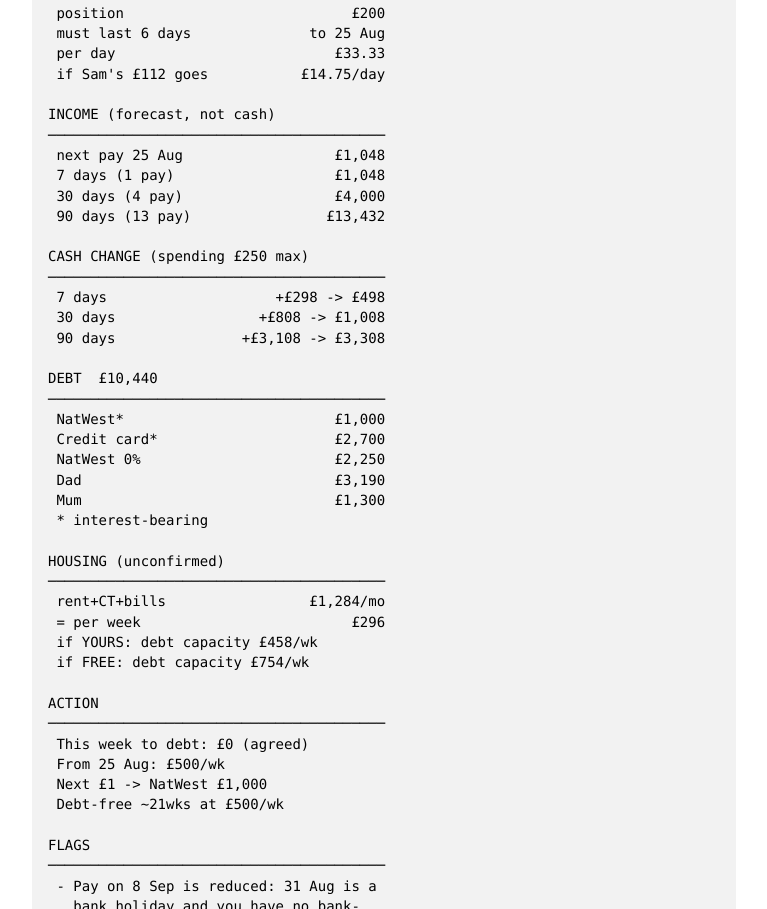
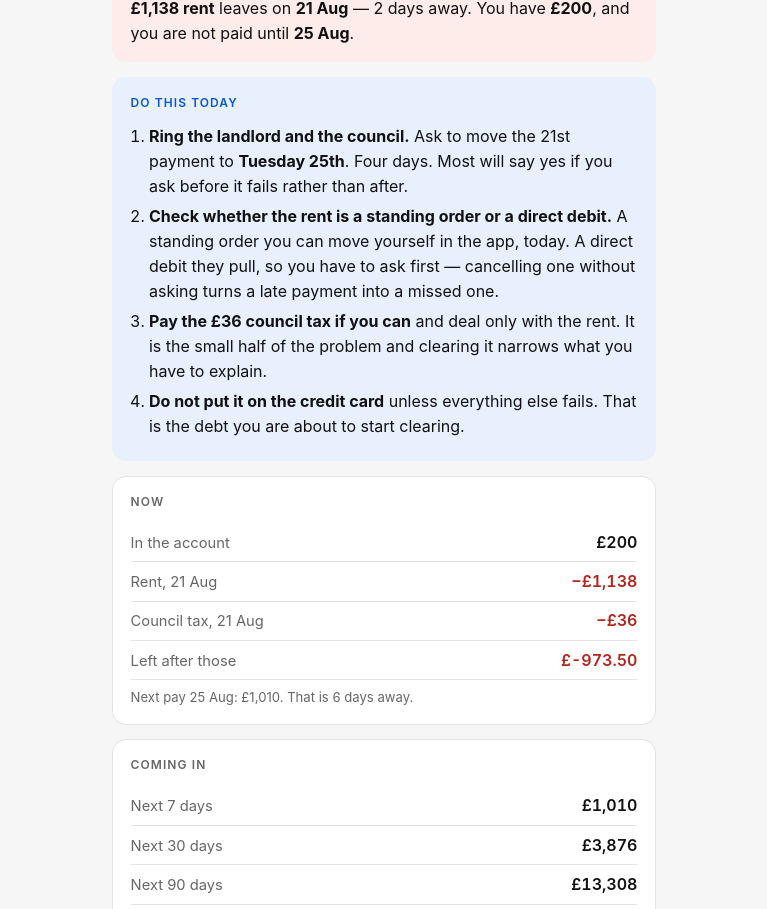
Before and after one commit to usher-fleet-bot/notes, a plain HTML site: page 5oGSXeWWb65qxqIIyTZX81OAgphuJnHn/index.html in a window 1280 px wide. Shown: the part 199-1108 px from the top of the page, without its empty margins (256-1023 px from the left). Drawn offline with Linux system fonts and the light colour scheme.

Commit message:
Brief for 2026-08-19

```diff
--- a/5oGSXeWWb65qxqIIyTZX81OAgphuJnHn/index.html
+++ b/5oGSXeWWb65qxqIIyTZX81OAgphuJnHn/index.html
@@ -2,86 +2,109 @@
 <html lang="en"><head><meta charset="utf-8">
 <meta name="viewport" content="width=device-width,initial-scale=1">
 <meta name="robots" content="noindex, nofollow, noarchive, nosnippet">
-<title>Brief</title>
+<title>Money — 19 Aug</title>
 <style>
-  :root { color-scheme: light dark; }
-  body { margin:0; padding:1.5rem 1rem 4rem; display:flex; justify-content:center;
-         font-family:-apple-system,BlinkMacSystemFont,"Segoe UI",Helvetica,sans-serif; }
-  main { width:100%; max-width:44rem; }
-  h1 { font-size:1.15rem; margin:0 0 .2rem; }
-  .when { opacity:.6; font-size:.85rem; margin:0 0 1.2rem; }
-  pre { font: 13px/1.45 ui-monospace,SFMono-Regular,Menlo,Consolas,monospace;
-        white-space:pre-wrap; word-break:break-word; margin:0;
-        background:rgba(128,128,128,.10); padding:1rem; border-radius:8px; }
-  @media (min-width:600px) { pre { font-size:14px; } }
+:root{color-scheme:light dark;--fg:#111;--dim:#666;--line:#e3e3e3;--card:#fff;
+ --bg:#f6f6f7;--red:#b3261e;--redbg:#fdecea;--amber:#8a5a00;--amberbg:#fff4e0;
+ --green:#1d6b34;--blue:#0b57d0;--bluebg:#e8f0fe;}
+@media(prefers-color-scheme:dark){:root{--fg:#e8e8e8;--dim:#9a9a9a;--line:#333;
+ --card:#1c1c1e;--bg:#000;--redbg:#3a1512;--red:#ff8a80;--amberbg:#3a2c10;
+ --amber:#ffc46b;--green:#7ee2a0;--blue:#8ab4f8;--bluebg:#16233d;}}
+*{box-sizing:border-box}
+body{margin:0;background:var(--bg);color:var(--fg);
+ font:16px/1.55 -apple-system,BlinkMacSystemFont,"Segoe UI",Roboto,Helvetica,sans-serif;
+ padding:1rem 1rem 4rem;}
+main{max-width:34rem;margin:0 auto}
+header{margin:.5rem 0 1.25rem}
+h1{font-size:1.35rem;margin:0}
+.date{color:var(--dim);font-size:.9rem;margin:.15rem 0 0}
+.card{background:var(--card);border:1px solid var(--line);border-radius:14px;
+ padding:1rem 1.1rem;margin:0 0 .9rem}
+.card h2{font-size:.75rem;text-transform:uppercase;letter-spacing:.09em;
+ color:var(--dim);margin:0 0 .75rem;font-weight:600}
+.alert{background:var(--redbg);border-color:transparent}
+.alert h2{color:var(--red)}
+.alert .huge{color:var(--red)}
+.todo{background:var(--bluebg);border-color:transparent}
+.todo h2{color:var(--blue)}
+.huge{font-size:2.1rem;font-weight:700;line-height:1.1;margin:.1rem 0 .3rem;
+ letter-spacing:-.02em}
+.big{font-size:1.5rem;font-weight:650;letter-spacing:-.01em}
+.say{margin:.5rem 0 0}
+.say strong{font-weight:650}
+.row{display:flex;justify-content:space-between;align-items:baseline;gap:1rem;
+ padding:.42rem 0;border-bottom:1px solid var(--line)}
+.row:last-child{border-bottom:0}
+.row .k{color:var(--dim);font-size:.92rem}
+.row .v{font-variant-numeric:tabular-nums;font-weight:600;white-space:nowrap}
+.row .v.neg{color:var(--red)}
+.sub{color:var(--dim);font-size:.82rem;margin:.45rem 0 0}
+ol,ul{margin:.5rem 0 0;padding-left:1.15rem}
+li{margin:.35rem 0}
+.pill{display:inline-block;font-size:.72rem;font-weight:600;padding:.12rem .5rem;
+ border-radius:999px;background:var(--line);color:var(--dim);margin-left:.4rem}
+.ok{color:var(--green);font-weight:650}
+footer{color:var(--dim);font-size:.78rem;text-align:center;margin-top:1.5rem}
 </style></head><body><main>
-<h1>Daily financial brief</h1>
-<p class="when">Updated 19 August 2026 &middot; refresh for the latest</p>
-<pre>DAILY BRIEF  19 Aug 2026
-════════════════════════════════════════
+<header>
+  <h1>Your money</h1>
+  <p class="date">Wednesday 19 August 2026</p>
+</header>
 
-CASH
-────────────────────────────────────────
- position                           £200
- must last 6 days              to 25 Aug
- per day                          £33.33
- if Sam's £112 goes           £14.75/day
-
-INCOME (forecast, not cash)
-────────────────────────────────────────
- next pay 25 Aug                  £1,048
- 7 days (1 pay)                   £1,048
- 30 days (4 pay)                  £4,000
- 90 days (13 pay)                £13,432
-
-CASH CHANGE (spending £250 max)
-────────────────────────────────────────
- 7 days                    +£298 -&gt; £498
- 30 days                 +£808 -&gt; £1,008
- 90 days               +£3,108 -&gt; £3,308
-
-DEBT  £10,440
-────────────────────────────────────────
- NatWest*                         £1,000
- Credit card*                     £2,700
- NatWest 0%                       £2,250
- Dad                              £3,190
- Mum                              £1,300
- * interest-bearing
-
-HOUSING (unconfirmed)
-────────────────────────────────────────
- rent+CT+bills                 £1,284/mo
- = per week                         £296
- if YOURS: debt capacity £458/wk
- if FREE: debt capacity £754/wk
-
-ACTION
-────────────────────────────────────────
- This week to debt: £0 (agreed)
- From 25 Aug: £500/wk
- Next £1 -&gt; NatWest £1,000
- Debt-free ~21wks at £500/wk
-
-FLAGS
-────────────────────────────────────────
- - Pay on 8 Sep is reduced: 31 Aug is a
-   bank holiday and you have no bank-
-   holiday entitlement (-£240.00 gross
-   per day).
- - If the £1,283.50/month housing is
-   yours to pay, £500/week to debt does
-   not fit: you would be £42 short each
-   week unless spending drops to about
-   £208. If it is genuinely free,
-   £754/week is available and £500 is
-   easy.
-
-I STILL NEED
-────────────────────────────────────────
- - who pays the 1137 rent
- - rent council tax bills due dates
- - sam standing order date
- - move cost budget
- - commute cost iow to thames barrier</pre>
+<section class="card alert">
+  <h2>You are short before payday</h2>
+  <div class="huge">£973.50 short</div>
+  <p class="say"><strong>£1,138 rent</strong>
+     leaves on <strong>21 Aug</strong> — 2 days
+     away. You have <strong>£200</strong>, and you are not paid until
+     <strong>25 Aug</strong>.</p>
+</section>
+<section class="card todo">
+  <h2>Do this today</h2>
+  <ol><li><strong>Ring the landlord and the council.</strong> Ask to move the 21st payment to <strong>Tuesday 25th</strong>. Four days. Most will say yes if you ask before it fails rather than after.</li><li><strong>Check whether the rent is a standing order or a direct debit.</strong> A standing order you can move yourself in the app, today. A direct debit they pull, so you have to ask first — cancelling one without asking turns a late payment into a missed one.</li><li><strong>Pay the £36 council tax if you can</strong> and deal only with the rent. It is the small half of the problem and clearing it narrows what you have to explain.</li><li><strong>Do not put it on the credit card</strong> unless everything else fails. That is the debt you are about to start clearing.</li></ol>
+</section>
+<section class="card">
+  <h2>Now</h2>
+  <div class="row"><span class="k">In the account</span><span class="v">£200</span></div><div class="row"><span class="k">Rent, 21 Aug</span><span class="v neg">−£1,138</span></div><div class="row"><span class="k">Council tax, 21 Aug</span><span class="v neg">−£36</span></div><div class="row"><span class="k">Left after those</span><span class="v neg">£-973.50</span></div>
+  <p class="sub">Next pay 25 Aug: £1,010.
+     That is 6 days away.</p>
+</section>
+<section class="card">
+  <h2>Coming in</h2>
+  <div class="row"><span class="k">Next 7 days</span>
+    <span class="v">£1,010</span></div>
+  <div class="row"><span class="k">Next 30 days</span>
+    <span class="v">£3,876</span></div>
+  <div class="row"><span class="k">Next 90 days</span>
+    <span class="v">£13,308</span></div>
+  <p class="sub">A full week is £1,200 labour plus travel, less 20%
+     CIS. Travel is £12.50/day until the pay of
+     15 Sep, then
+     £55 × 2/week — worth about
+     £38 more a week.</p>
+</section>
+<section class="card">
+  <h2>Debt</h2>
+  <div class="huge">£10,440</div>
+  <div class="row"><span class="k">NatWest<span class=pill>interest</span></span><span class="v">£1,000</span></div><div class="row"><span class="k">Credit card<span class=pill>interest</span></span><span class="v">£2,700</span></div><div class="row"><span class="k">NatWest 0%</span><span class="v">£2,250</span></div><div class="row"><span class="k">Dad</span><span class="v">£3,190</span></div><div class="row"><span class="k">Mum</span><span class="v">£1,300</span></div>
+  <p class="say">Everything spare goes at <strong>NatWest</strong>
+     (£1,000) first.</p>
+</section>
+<section class="card">
+  <h2>What you can really afford</h2>
+  <div class="row"><span class="k">Your target</span>
+    <span class="v">£500/wk</span></div>
+  <div class="row"><span class="k">Affordable, next 30 days</span>
+    <span class="v">£378/wk</span></div>
+  <div class="row"><span class="k">Affordable, next 90 days</span>
+    <span class="v">£459/wk</span></div>
+  <p class="sub">After rent, council tax, the bike, Sam, and spending the full
+     £250 a week. Spend less and these go up pound for pound —
+     that is the whole lever you control.</p>
+</section>
+<section class="card">
+  <h2>I need to know</h2>
+  <ul><li>Is the rent a standing order or a direct debit?</li><li>Will the landlord take it on the 25th?</li><li>The ~£110 of bills — yours too, or not? You only mentioned rent and council tax.</li><li>What is the move costing you this weekend?</li><li>Commute from the Island — ferry and fuel, once you know.</li></ul>
+</section>
+<footer>Updated automatically. Refresh for the latest.</footer>
 </main></body></html>
```
